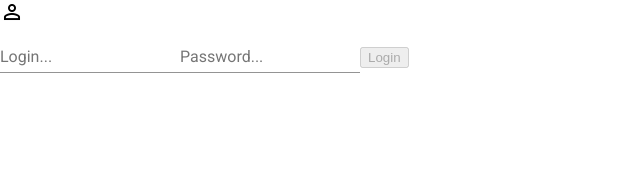
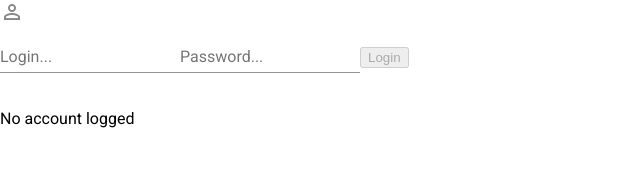
Before and after one commit to dacodemaniak/akka-formation, an Angular app: page /login in a window 1280 px wide. Shown: the top 178 px of the page, without its empty margins (0-640 px from the left). Built offline with nearby package versions, Linux system fonts and the light colour scheme.

Commit message:
Added footer component

```diff
--- a/src/app/app.component.html
+++ b/src/app/app.component.html
@@ -1,3 +1,5 @@
 <app-nav></app-nav>
 
 <router-outlet></router-outlet>
+
+<app-footer></app-footer>
--- /dev/null
+++ b/src/app/core/ui/footer/footer.component.html
@@ -0,0 +1,4 @@
+<div>
+    <p *ngIf="userService.getUser()">{{ userService.getUser().loginName }}</p>
+    <p *ngIf="!userService.getUser()">No account logged</p>
+</div>
--- /dev/null
+++ b/src/app/core/ui/footer/footer.component.ts
@@ -0,0 +1,18 @@
+import { Component, OnInit } from '@angular/core';
+import { UserService } from 'src/app/shared/user/user.service';
+
+@Component({
+  selector: 'app-footer',
+  templateUrl: './footer.component.html',
+  styleUrls: ['./footer.component.scss']
+})
+export class FooterComponent implements OnInit {
+
+  constructor(
+    public userService: UserService
+  ) { }
+
+  ngOnInit() {
+  }
+
+}
--- a/src/app/core/ui/nav/nav.component.html
+++ b/src/app/core/ui/nav/nav.component.html
@@ -1,10 +1,15 @@
 <div>
     <mat-icon
         *ngIf="user"
-        aria-hidden="false"
-        aria-label="Authenticated user"
         (click)="logout()"
-    >person</mat-icon>
+        class="pointer-icon"
+    >
+        person
+    </mat-icon>
+
     <mat-icon
-        *ngIf="!user" aria-hidden="false" aria-label="No account logged">person_outline</mat-icon>
+        *ngIf="!user"
+    >
+        person_outline
+    </mat-icon>
 </div>
--- a/src/app/core/ui/nav/nav.component.scss
+++ b/src/app/core/ui/nav/nav.component.scss
@@ -0,0 +1,9 @@
+@import './../../../../assets/variables.scss';
+
+mat-icon {
+    color: $icon-color;
+    &.pointer-icon {
+        cursor: pointer;
+        color: $icon-color-ok;
+    }
+}
--- a/src/app/core/ui/nav/nav.component.ts
+++ b/src/app/core/ui/nav/nav.component.ts
@@ -1,5 +1,6 @@
 import { Component, OnInit } from '@angular/core';
 import { UserService } from 'src/app/shared/user/user.service';
+import { Observable } from 'rxjs';
 
 @Component({
   selector: 'app-nav',
@@ -7,7 +8,11 @@ import { UserService } from 'src/app/shared/user/user.service';
   styleUrls: ['./nav.component.scss']
 })
 export class NavComponent implements OnInit {
+  /**
+   * Instance of an observated user
+   */
   public user: any;
+  public user$: Observable<any>;
 
   constructor(
     private userService: UserService
@@ -18,7 +23,8 @@ export class NavComponent implements OnInit {
   }
 
   public ngOnInit(): void {
-    this.userService.user.subscribe((user: any) => {
+    this.user$ = this.userService.user;
+    this.user$.subscribe((user: any) => {
       console.log(`Hi, i'm the user with content : ${JSON.stringify(user)}`);
       if (user) {
         this.user = user;
--- a/src/app/shared/user/user.service.ts
+++ b/src/app/shared/user/user.service.ts
@@ -32,6 +32,10 @@ export class UserService {
     return this.user$;
   }
 
+  public getUser(): UserInterface {
+    return this._user;
+  }
+
   public processLogout(): void {
     this._user = null;
     this.user$.next(this._user); // Emit the new user status
@@ -48,6 +52,8 @@ export class UserService {
           };
           this.user$.next(this._user); // Emit the user changes
 
+          localStorage.setItem('user', JSON.stringify(this._user));
+
           resolve(true)
         },
         500
--- /dev/null
+++ b/src/assets/variables.scss
@@ -0,0 +1,5 @@
+/**
+* Some variables
+**/
+$icon-color: #888;
+$icon-color-ok: darken($icon-color, 60%);
```
Also changed, not shown: src/app/core/ui/ui.module.ts (+5 -2 lines), src/app/core/ui/footer/footer.component.scss (added), 1 other file (tests, documents, lock files or other folders).
